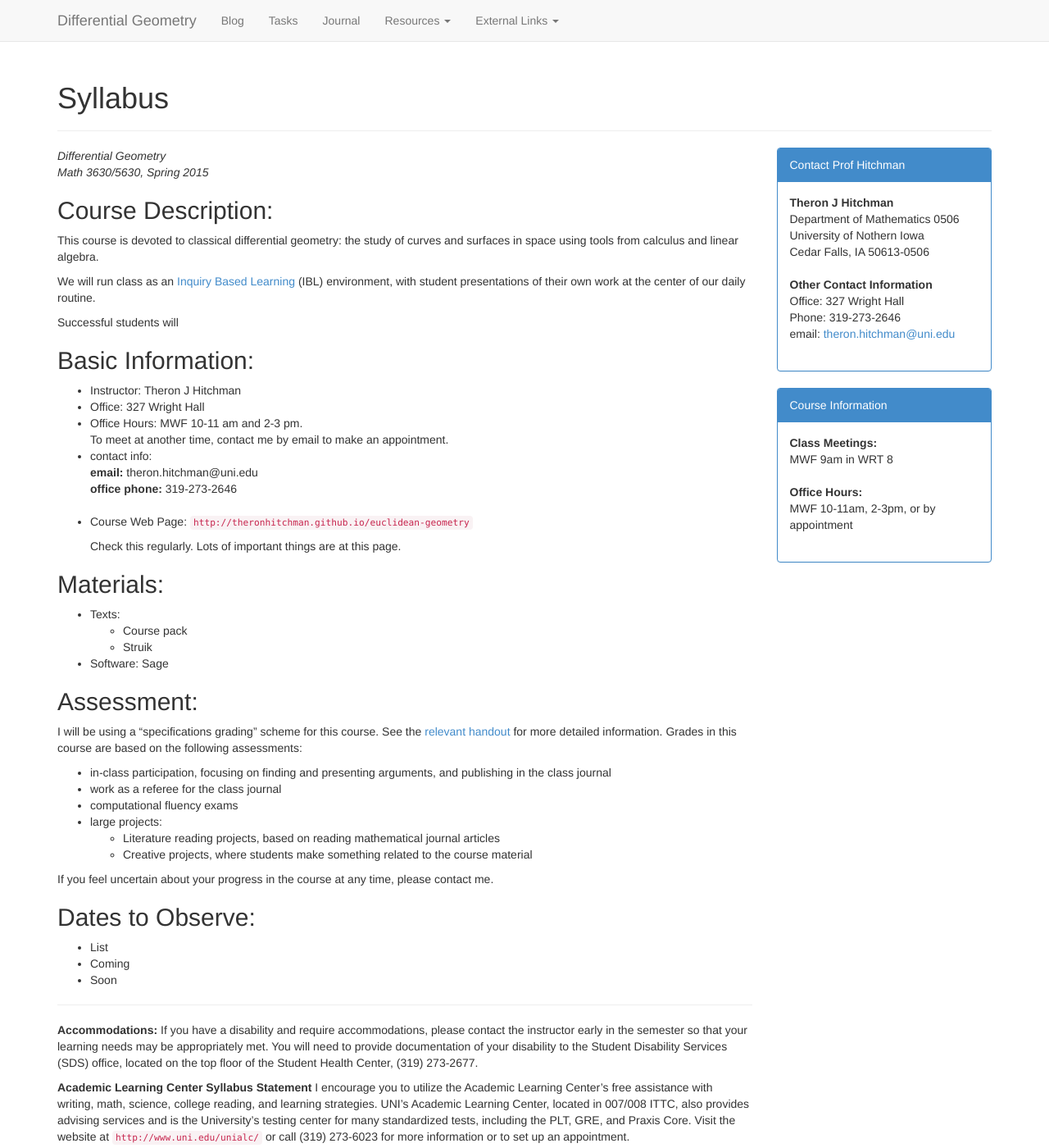
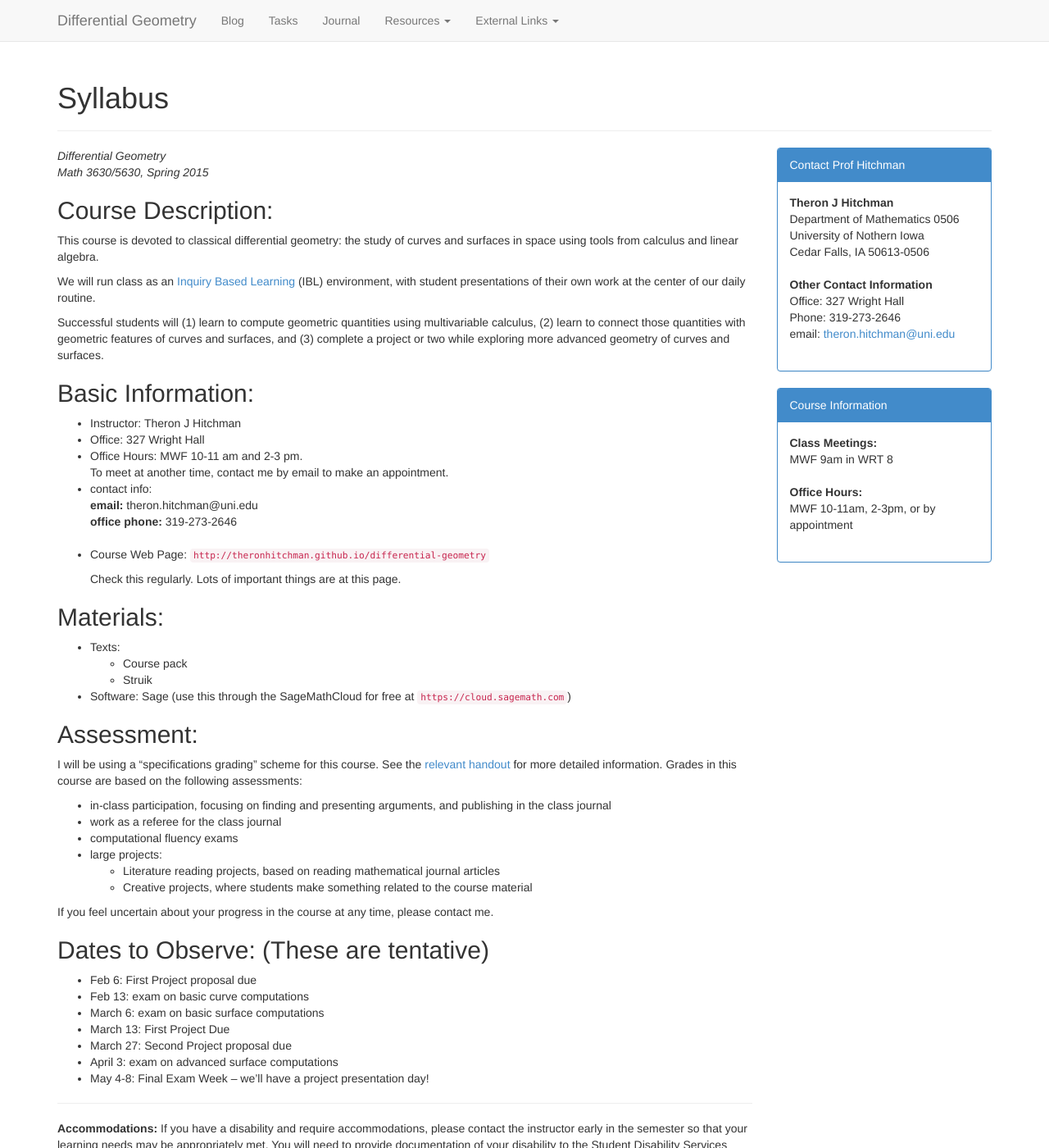
Before and after one commit to theronhitchman/differential-geometry, a Jekyll site: the page built from syllabus/index.md, in a window 1280 px wide and 1400 px high. Shown: the whole window at 82% size. Built offline with Jekyll 4.4.1, drawn with Linux system fonts in a browser that asks for light colours; nearby versions of some CDN libraries.

Commit message:
update syllabus

```diff
--- a/syllabus/index.md
+++ b/syllabus/index.md
@@ -15,7 +15,10 @@ surfaces in space using tools from calculus and linear algebra.
 We will run class as an [Inquiry Based Learning][IBL] (IBL) environment, with
 student presentations of their own work at the center of our daily routine.
 
-Successful students will
+Successful students will (1) learn to compute geometric quantities using multivariable
+calculus, (2) learn to connect those quantities with geometric features of curves and
+surfaces, and (3) complete a project or two while exploring more advanced geometry
+of curves and surfaces.
 
 
 
@@ -30,7 +33,7 @@ Successful students will
   <strong>email:</strong> theron.hitchman@uni.edu<br>
   <strong>office phone:</strong> 319-273-2646
   </address>
-- Course Web Page: <code>http://theronhitchman.github.io/euclidean-geometry</code>
+- Course Web Page: <code>http://theronhitchman.github.io/differential-geometry</code>
 
   Check this regularly. Lots of important things are at this page.
 
@@ -39,7 +42,7 @@ Successful students will
 - Texts:
     * Course pack
     * Struik
-- Software: Sage
+- Software: Sage (use this through the SageMathCloud for free at <code>https://cloud.sagemath.com</code>)
 
 
 ## Assessment:
@@ -57,11 +60,15 @@ on the following assessments:
 
 If you feel uncertain about your progress in the course at any time, please contact me.
 
-## Dates to Observe:
+## Dates to Observe: (These are tentative)
 
-- List
-- Coming
-- Soon
+- Feb 6: First Project proposal due
+- Feb 13: exam on basic curve computations
+- March 6: exam on basic surface computations
+- March 13: First Project Due
+- March 27: Second Project proposal due
+- April 3: exam on advanced surface computations
+- May 4-8: Final Exam Week -- we'll have a project presentation day!
 
 ---
 
```
